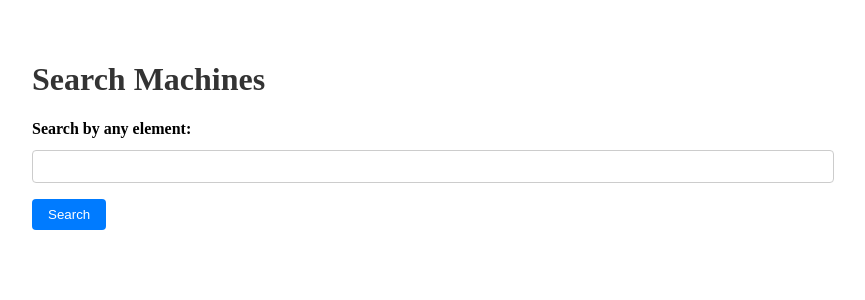
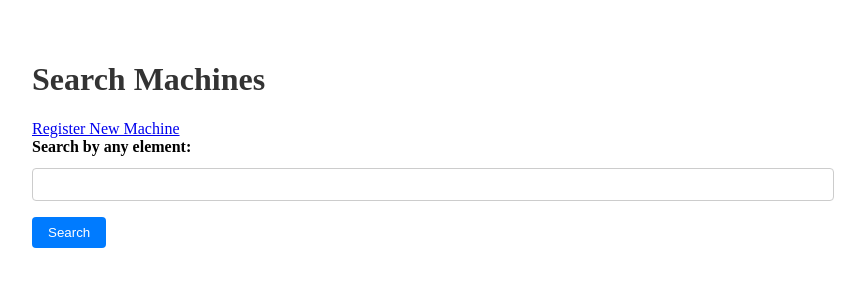
Before and after one commit to BooyahDev/BoopsDB, a Nuxt app in the folder boops-ui/: page / in a window 1280 px wide. Shown: the top 300 px of the page, without its empty margins (208-1073 px from the left). Built offline with nearby package versions, Linux system fonts and the light colour scheme.

Commit message:
マシン登録のリンクを設置

```diff
--- a/boops-ui/pages/index.vue
+++ b/boops-ui/pages/index.vue
@@ -1,6 +1,9 @@
 <template>
   <div class="container">
     <h1>Search Machines</h1>
+
+    <!-- Link to Register a New Machine -->
+    <nuxt-link to="/machines/register" class="register-link">Register New Machine</nuxt-link>
 
     <!-- Machine Search Form -->
     <section>
```
